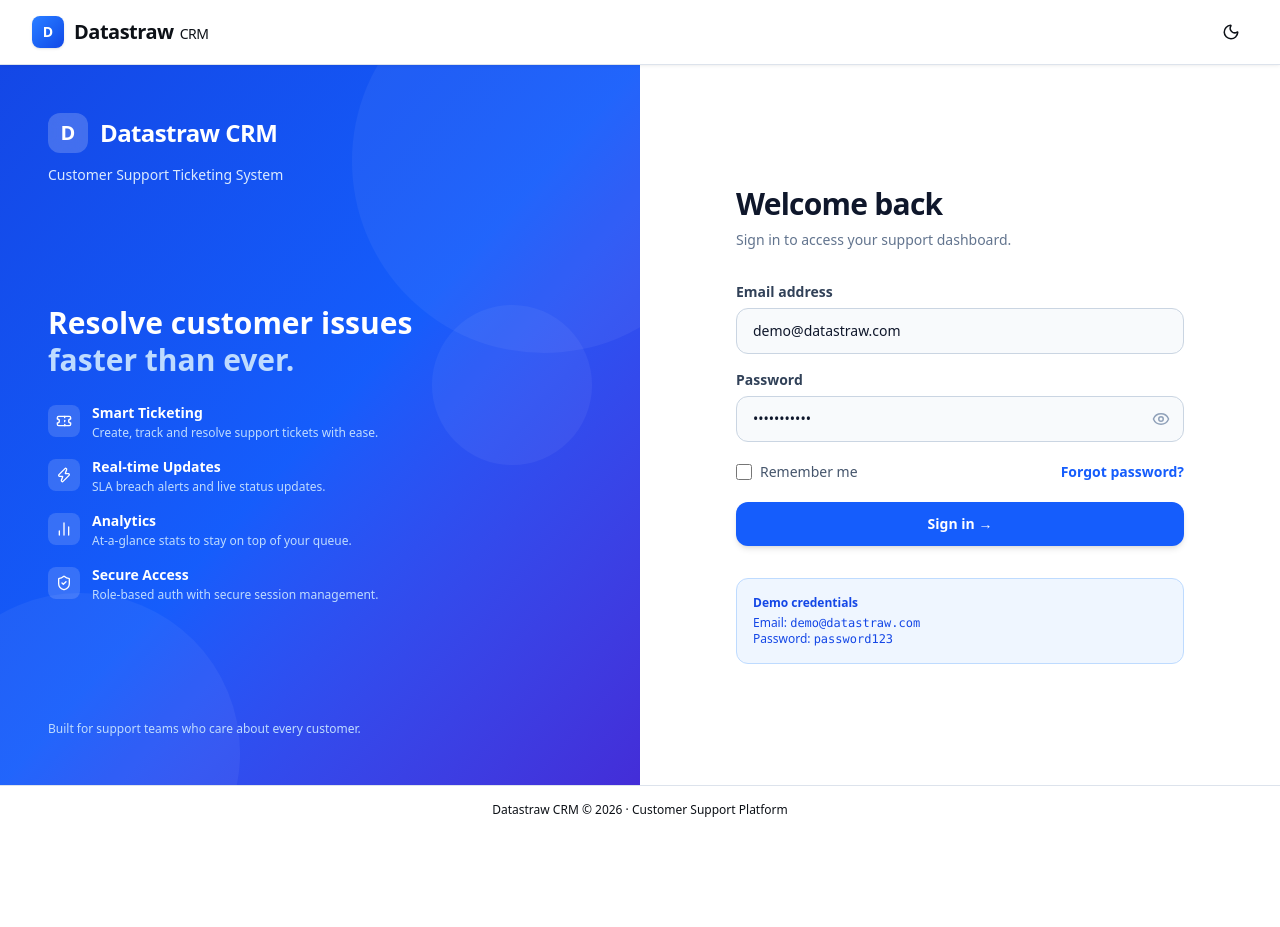
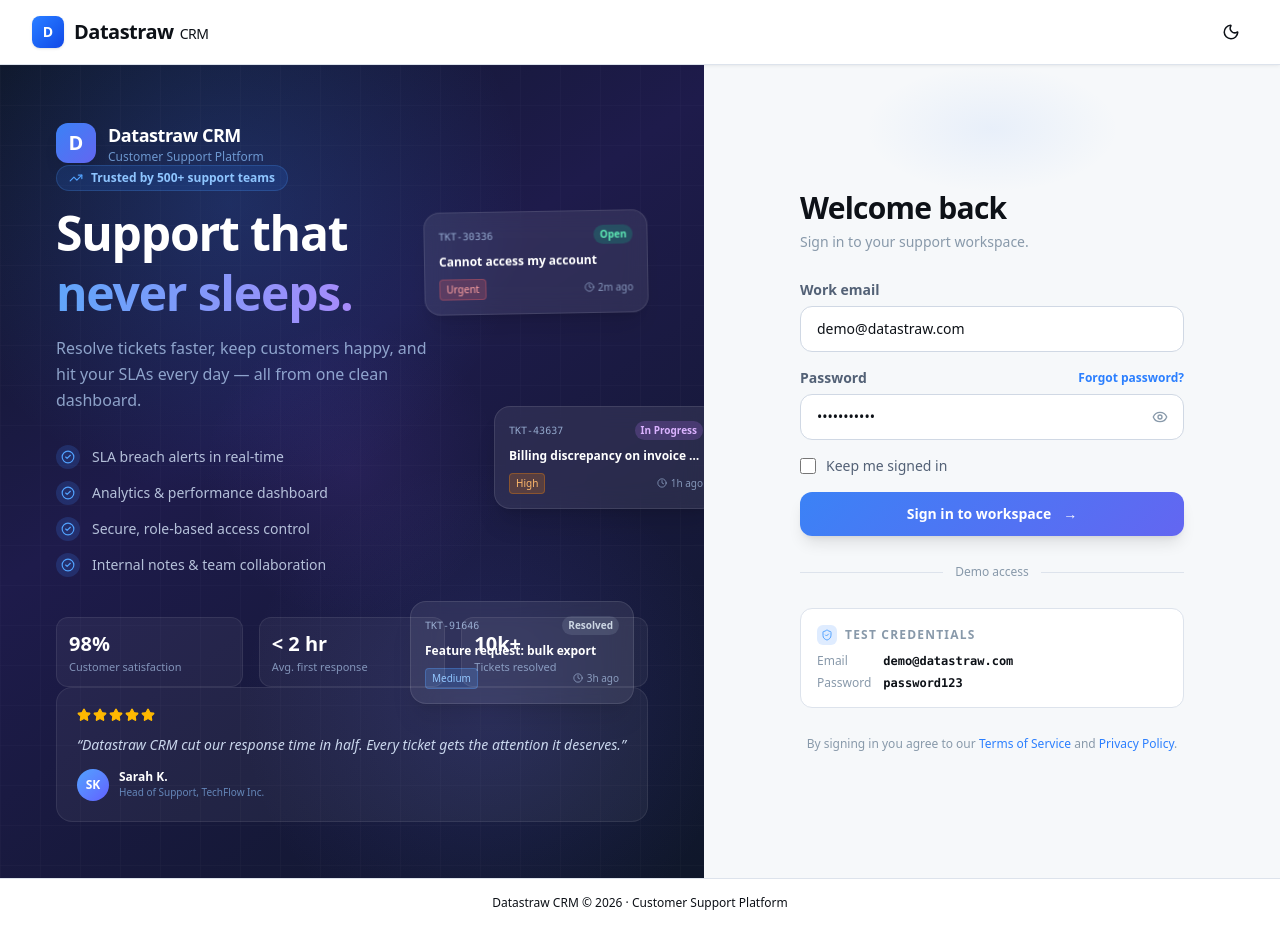
Before and after one commit to sarv-tech/Customer-Support-Ticketing-System, a Next.js app: page /login in a window 1280 px wide. Before the commit the page ends 834 px from the top, so only its background shows below. Built offline with nearby package versions, Linux system fonts and the light colour scheme; no server answers.

Commit message:
feat: complete professional sign-in page redesign

```diff
--- a/src/app/login/page.tsx
+++ b/src/app/login/page.tsx
@@ -1,99 +1,240 @@
 'use client'
 
-import { useActionState, useState } from 'react'
+import { useActionState, useState, useEffect } from 'react'
 import { signIn } from '@/app/actions/auth'
-import { Eye, EyeOff, Ticket, ShieldCheck, Zap, BarChart2 } from 'lucide-react'
+import {
+  Eye, EyeOff, CheckCircle2, Zap, ShieldCheck,
+  BarChart3, Clock, MessageSquare, TrendingUp, Star,
+} from 'lucide-react'
+
+/* ─── Static data ─────────────────────────────── */
+const stats = [
+  { value: '98%',    label: 'Customer satisfaction' },
+  { value: '< 2 hr', label: 'Avg. first response' },
+  { value: '10k+',   label: 'Tickets resolved' },
+]
 
 const features = [
-  { icon: Ticket, title: 'Smart Ticketing', desc: 'Create, track and resolve support tickets with ease.' },
-  { icon: Zap, title: 'Real-time Updates', desc: 'SLA breach alerts and live status updates.' },
-  { icon: BarChart2, title: 'Analytics', desc: 'At-a-glance stats to stay on top of your queue.' },
-  { icon: ShieldCheck, title: 'Secure Access', desc: 'Role-based auth with secure session management.' },
+  { icon: Zap,          text: 'SLA breach alerts in real-time' },
+  { icon: BarChart3,    text: 'Analytics & performance dashboard' },
+  { icon: ShieldCheck,  text: 'Secure, role-based access control' },
+  { icon: MessageSquare,text: 'Internal notes & team collaboration' },
 ]
 
+const testimonial = {
+  quote: 'Datastraw CRM cut our response time in half. Every ticket gets the attention it deserves.',
+  name:  'Sarah K.',
+  role:  'Head of Support, TechFlow Inc.',
+}
+
+/* ─── Animated ticket counter ─────────────────── */
+function Counter({ target, suffix = '' }: { target: number; suffix?: string }) {
+  const [count, setCount] = useState(0)
+  useEffect(() => {
+    let start = 0
+    const step = Math.ceil(target / 40)
+    const id = setInterval(() => {
+      start += step
+      if (start >= target) { setCount(target); clearInterval(id) }
+      else setCount(start)
+    }, 30)
+    return () => clearInterval(id)
+  }, [target])
+  return <>{count}{suffix}</>
+}
+
+/* ─── Floating ticket card (decorative) ────────── */
+function FloatingCard({ className, subject, status, time, priority }: {
+  className?: string; subject: string; status: string; time: string; priority: string
+}) {
+  const priorityColor: Record<string, string> = {
+    Urgent: 'bg-red-400/20 text-red-300 border-red-400/30',
+    High:   'bg-orange-400/20 text-orange-300 border-orange-400/30',
+    Medium: 'bg-blue-400/20 text-blue-300 border-blue-400/30',
+  }
+  const statusColor: Record<string, string> = {
+    Open:        'bg-emerald-400/20 text-emerald-300',
+    'In Progress':'bg-purple-400/20 text-purple-300',
+    Resolved:    'bg-slate-400/20 text-slate-300',
+  }
+
+  return (
+    <div className={`absolute rounded-2xl border border-white/10 bg-white/8 backdrop-blur-md p-3.5 shadow-xl w-56 ${className}`}>
+      <div className="flex items-center justify-between mb-2">
+        <code className="text-[10px] font-mono text-blue-200/70">TKT-{Math.floor(Math.random() * 90000 + 10000)}</code>
+        <span className={`text-[10px] font-semibold px-1.5 py-0.5 rounded-full ${statusColor[status]}`}>{status}</span>
+      </div>
+      <p className="text-white text-xs font-semibold leading-snug mb-2 truncate">{subject}</p>
+      <div className="flex items-center justify-between">
+        <span className={`text-[10px] font-medium px-1.5 py-0.5 rounded border ${priorityColor[priority]}`}>{priority}</span>
+        <span className="text-[10px] text-blue-200/60 flex items-center gap-1"><Clock className="h-2.5 w-2.5" />{time}</span>
+      </div>
+    </div>
+  )
+}
+
+/* ─── Main component ────────────────────────────── */
 export default function LoginPage() {
   const [state, formAction, isPending] = useActionState(signIn, null)
   const [showPassword, setShowPassword] = useState(false)
 
   return (
-    <div className="min-h-[90vh] flex items-stretch -mx-4 sm:-mx-6 lg:-mx-8 -my-8">
-      {/* Left panel — branding */}
-      <div className="hidden lg:flex lg:w-1/2 bg-gradient-to-br from-blue-700 via-blue-600 to-indigo-700 p-12 flex-col justify-between relative overflow-hidden">
-        {/* Background decoration */}
-        <div className="absolute -top-24 -right-24 w-96 h-96 bg-white/5 rounded-full" />
-        <div className="absolute -bottom-32 -left-20 w-80 h-80 bg-white/5 rounded-full" />
-        <div className="absolute top-1/3 right-12 w-40 h-40 bg-white/5 rounded-full" />
+    <div
+      className="min-h-[calc(100vh-4rem)] flex -mx-4 sm:-mx-6 lg:-mx-8 -my-8"
+      style={{ background: 'var(--bg-page)' }}
+    >
+      {/* ═══ LEFT PANEL — Branding ═══════════════════════════════ */}
+      <div className="hidden lg:flex lg:w-[55%] relative overflow-hidden flex-col justify-between p-14"
+        style={{ background: 'linear-gradient(145deg, #0f172a 0%, #1e1b4b 40%, #0f172a 100%)' }}>
+
+        {/* Mesh / glow bg */}
+        <div className="absolute inset-0 pointer-events-none">
+          <div className="absolute top-[-20%] left-[-10%] w-[600px] h-[600px] rounded-full opacity-20"
+            style={{ background: 'radial-gradient(circle, #3b82f6 0%, transparent 70%)' }} />
+          <div className="absolute bottom-[-10%] right-[-5%] w-[500px] h-[500px] rounded-full opacity-15"
+            style={{ background: 'radial-gradient(circle, #6366f1 0%, transparent 70%)' }} />
+          <div className="absolute top-1/2 left-1/2 -translate-x-1/2 -translate-y-1/2 w-[300px] h-[300px] rounded-full opacity-10"
+            style={{ background: 'radial-gradient(circle, #8b5cf6 0%, transparent 70%)' }} />
+          {/* Grid lines */}
+          <svg className="absolute inset-0 w-full h-full opacity-[0.04]" xmlns="http://www.w3.org/2000/svg">
+            <defs>
+              <pattern id="grid" width="40" height="40" patternUnits="userSpaceOnUse">
+                <path d="M 40 0 L 0 0 0 40" fill="none" stroke="white" strokeWidth="1"/>
+              </pattern>
+            </defs>
+            <rect width="100%" height="100%" fill="url(#grid)" />
+          </svg>
+        </div>
+
+        {/* Floating ticket cards — decorative */}
+        <FloatingCard className="top-[18%] right-[8%] animate-float-a"
+          subject="Cannot access my account" status="Open" time="2m ago" priority="Urgent" />
+        <FloatingCard className="top-[42%] right-[-2%] animate-float-b"
+          subject="Billing discrepancy on invoice #4421" status="In Progress" time="1h ago" priority="High" />
+        <FloatingCard className="top-[66%] right-[10%] animate-float-c"
+          subject="Feature request: bulk export" status="Resolved" time="3h ago" priority="Medium" />
 
         {/* Logo */}
         <div className="relative z-10">
           <div className="flex items-center gap-3">
-            <div className="w-10 h-10 bg-white/20 backdrop-blur rounded-xl flex items-center justify-center">
-              <span className="text-white text-xl font-bold">D</span>
+            <div className="w-10 h-10 rounded-xl flex items-center justify-center font-extrabold text-xl text-white shadow-lg"
+              style={{ background: 'linear-gradient(135deg, #3b82f6, #6366f1)' }}>
+              D
             </div>
-            <span className="text-white text-2xl font-bold tracking-tight">Datastraw CRM</span>
+            <div>
+              <p className="text-white font-bold text-lg tracking-tight">Datastraw CRM</p>
+              <p className="text-blue-300/70 text-xs">Customer Support Platform</p>
             </div>
-          <p className="mt-3 text-blue-100 text-sm font-medium">Customer Support Ticketing System</p>
+          </div>
+        </div>
+
+        {/* Main copy */}
+        <div className="relative z-10 space-y-8">
+          <div className="space-y-3">
+            <div className="inline-flex items-center gap-2 bg-blue-500/15 border border-blue-400/20 rounded-full px-3 py-1">
+              <TrendingUp className="h-3.5 w-3.5 text-blue-400" />
+              <span className="text-blue-300 text-xs font-semibold">Trusted by 500+ support teams</span>
+            </div>
+            <h1 className="text-4xl xl:text-5xl font-extrabold text-white leading-tight tracking-tight">
+              Support that<br />
+              <span style={{ background: 'linear-gradient(90deg, #60a5fa, #a78bfa)', WebkitBackgroundClip: 'text', WebkitTextFillColor: 'transparent' }}>
+                never sleeps.
+              </span>
+            </h1>
+            <p className="text-blue-200/70 text-base leading-relaxed max-w-sm">
+              Resolve tickets faster, keep customers happy, and hit your SLAs every day — all from one clean dashboard.
+            </p>
           </div>
 
           {/* Feature list */}
-        <div className="relative z-10 space-y-6">
-          <h2 className="text-white text-3xl font-bold leading-tight">
-            Resolve customer issues<br />
-            <span className="text-blue-200">faster than ever.</span>
-          </h2>
-          <div className="space-y-4">
-            {features.map(({ icon: Icon, title, desc }) => (
-              <div key={title} className="flex items-start gap-3">
-                <div className="mt-0.5 w-8 h-8 bg-white/15 rounded-lg flex items-center justify-center flex-shrink-0">
-                  <Icon className="h-4 w-4 text-white" />
+          <ul className="space-y-3">
+            {features.map(({ icon: Icon, text }) => (
+              <li key={text} className="flex items-center gap-3">
+                <div className="w-6 h-6 rounded-full flex items-center justify-center flex-shrink-0" style={{ background: 'rgba(59,130,246,0.2)' }}>
+                  <CheckCircle2 className="h-3.5 w-3.5 text-blue-400" />
                 </div>
-                <div>
-                  <p className="text-white font-semibold text-sm">{title}</p>
-                  <p className="text-blue-200 text-xs mt-0.5">{desc}</p>
-                </div>
+                <span className="text-sm text-blue-100/80 font-medium">{text}</span>
+              </li>
+            ))}
+          </ul>
+
+          {/* Stats bar */}
+          <div className="grid grid-cols-3 gap-4 pt-2">
+            {stats.map((s) => (
+              <div key={s.label} className="rounded-xl border border-white/8 p-3" style={{ background: 'rgba(255,255,255,0.05)' }}>
+                <p className="text-xl font-extrabold text-white">{s.value}</p>
+                <p className="text-[11px] text-blue-200/60 mt-0.5 leading-tight">{s.label}</p>
               </div>
             ))}
           </div>
         </div>
 
-        {/* Bottom tagline */}
-        <p className="relative z-10 text-blue-200 text-xs">
-          Built for support teams who care about every customer.
+        {/* Testimonial */}
+        <div className="relative z-10 rounded-2xl border border-white/8 p-5" style={{ background: 'rgba(255,255,255,0.05)' }}>
+          <div className="flex gap-0.5 mb-3">
+            {Array.from({ length: 5 }).map((_, i) => (
+              <Star key={i} className="h-3.5 w-3.5 text-amber-400 fill-amber-400" />
+            ))}
+          </div>
+          <p className="text-blue-100/90 text-sm italic leading-relaxed mb-3">
+            &ldquo;{testimonial.quote}&rdquo;
+          </p>
+          <div className="flex items-center gap-2.5">
+            <div className="w-8 h-8 rounded-full bg-gradient-to-br from-blue-400 to-indigo-500 flex items-center justify-center text-white text-xs font-bold">
+              SK
+            </div>
+            <div>
+              <p className="text-white text-xs font-semibold">{testimonial.name}</p>
+              <p className="text-blue-300/60 text-[10px]">{testimonial.role}</p>
+            </div>
+          </div>
+        </div>
+      </div>
+
+      {/* ═══ RIGHT PANEL — Sign-in form ══════════════════════════ */}
+      <div className="w-full lg:w-[45%] flex items-center justify-center p-6 sm:p-10 relative"
+        style={{ background: 'var(--bg-page)' }}>
+
+        {/* Subtle top glow */}
+        <div className="absolute top-0 left-1/2 -translate-x-1/2 w-64 h-32 opacity-30 pointer-events-none"
+          style={{ background: 'radial-gradient(ellipse, #3b82f640 0%, transparent 70%)' }} />
+
+        <div className="w-full max-w-sm space-y-7 relative z-10">
+
+          {/* Mobile logo */}
+          <div className="lg:hidden flex items-center gap-2.5 justify-center">
+            <div className="w-9 h-9 rounded-xl flex items-center justify-center font-bold text-white"
+              style={{ background: 'linear-gradient(135deg, #3b82f6, #6366f1)' }}>
+              D
+            </div>
+            <span className="text-xl font-bold" style={{ color: 'var(--text-primary)' }}>Datastraw CRM</span>
+          </div>
+
+          {/* Heading */}
+          <div className="space-y-1.5">
+            <h2 className="text-2xl sm:text-3xl font-extrabold tracking-tight" style={{ color: 'var(--text-primary)' }}>
+              Welcome back
+            </h2>
+            <p className="text-sm" style={{ color: 'var(--text-tertiary)' }}>
+              Sign in to your support workspace.
             </p>
           </div>
 
-      {/* Right panel — login form */}
-      <div className="w-full lg:w-1/2 flex items-center justify-center p-6 sm:p-12 bg-white dark:bg-slate-900">
-        <div className="w-full max-w-md space-y-8">
-          {/* Mobile logo (hidden on lg) */}
-          <div className="lg:hidden flex items-center gap-2 justify-center mb-2">
-            <div className="w-9 h-9 bg-gradient-to-br from-blue-500 to-blue-700 rounded-xl flex items-center justify-center">
-              <span className="text-white font-bold">D</span>
-            </div>
-            <span className="text-xl font-bold text-blue-700">Datastraw CRM</span>
-          </div>
-
-          <div>
-            <h1 className="text-3xl font-extrabold text-slate-900 dark:text-slate-100 tracking-tight">
-              Welcome back
-            </h1>
-            <p className="mt-2 text-slate-500 dark:text-slate-400 text-sm">
-              Sign in to access your support dashboard.
-            </p>
-          </div>
-
-          <form className="space-y-5" action={formAction}>
+          {/* Error alert */}
           {state?.error && (
-              <div className="bg-red-50 dark:bg-red-900/20 border border-red-200 dark:border-red-700 text-red-700 dark:text-red-400 px-4 py-3 rounded-xl text-sm flex items-center gap-2">
-                <span className="font-semibold">⚠</span>
-                {state.error}
+            <div className="flex items-start gap-2.5 rounded-xl border px-4 py-3 text-sm animate-fade-in"
+              style={{ background: 'rgba(239,68,68,0.08)', borderColor: 'rgba(239,68,68,0.25)', color: '#f87171' }}>
+              <span className="font-bold mt-0.5 text-base">⚠</span>
+              <span>{state.error}</span>
             </div>
           )}
 
-            <div className="space-y-4">
-              <div>
-                <label htmlFor="email-address" className="block text-sm font-semibold text-slate-700 dark:text-slate-300 mb-1.5">
-                  Email address
+          {/* Form */}
+          <form className="space-y-4" action={formAction} noValidate>
+            {/* Email */}
+            <div className="space-y-1.5">
+              <label htmlFor="email-address" className="block text-sm font-semibold" style={{ color: 'var(--text-secondary)' }}>
+                Work email
               </label>
               <input
                 id="email-address"
@@ -101,16 +242,22 @@ export default function LoginPage() {
                 type="email"
                 autoComplete="email"
                 required
-                  className="block w-full px-4 py-3 border border-slate-300 dark:border-slate-600 rounded-xl text-slate-900 dark:text-slate-100 placeholder-slate-400 bg-slate-50 dark:bg-slate-800 hover:bg-white dark:hover:bg-slate-700 focus:bg-white dark:focus:bg-slate-700 focus:outline-none focus:ring-2 focus:ring-blue-500 focus:border-blue-500 transition-all text-sm"
                 placeholder="you@company.com"
                 defaultValue="demo@datastraw.com"
+                className="block w-full t-input rounded-xl py-3 px-4 text-sm"
               />
             </div>
 
-              <div>
-                <label htmlFor="password" className="block text-sm font-semibold text-slate-700 dark:text-slate-300 mb-1.5">
+            {/* Password */}
+            <div className="space-y-1.5">
+              <div className="flex items-center justify-between">
+                <label htmlFor="password" className="block text-sm font-semibold" style={{ color: 'var(--text-secondary)' }}>
                   Password
                 </label>
+                <a href="#" className="text-xs font-semibold text-blue-500 hover:text-blue-400 transition-colors">
+                  Forgot password?
+                </a>
+              </div>
               <div className="relative">
                 <input
                   id="password"
@@ -118,46 +265,45 @@ export default function LoginPage() {
                   type={showPassword ? 'text' : 'password'}
                   autoComplete="current-password"
                   required
-                    className="block w-full px-4 py-3 pr-11 border border-slate-300 dark:border-slate-600 rounded-xl text-slate-900 dark:text-slate-100 placeholder-slate-400 bg-slate-50 dark:bg-slate-800 hover:bg-white dark:hover:bg-slate-700 focus:bg-white dark:focus:bg-slate-700 focus:outline-none focus:ring-2 focus:ring-blue-500 focus:border-blue-500 transition-all text-sm"
-                    placeholder="Your password"
+                  placeholder="••••••••"
                   defaultValue="password123"
+                  className="block w-full t-input rounded-xl py-3 px-4 pr-12 text-sm"
                 />
                 <button
                   type="button"
                   onClick={() => setShowPassword(!showPassword)}
-                    className="absolute inset-y-0 right-0 pr-3.5 flex items-center text-slate-400 hover:text-slate-600 dark:hover:text-slate-300 focus:outline-none transition-colors"
+                  className="absolute inset-y-0 right-0 pr-4 flex items-center transition-colors"
+                  style={{ color: 'var(--text-tertiary)' }}
                   tabIndex={-1}
                   aria-label={showPassword ? 'Hide password' : 'Show password'}
                 >
-                    {showPassword ? <EyeOff className="h-4.5 w-4.5" /> : <Eye className="h-4.5 w-4.5" />}
+                  {showPassword
+                    ? <EyeOff className="h-4 w-4" />
+                    : <Eye className="h-4 w-4" />}
                 </button>
               </div>
             </div>
-            </div>
 
-            <div className="flex items-center justify-between text-sm">
-              <label className="flex items-center gap-2 cursor-pointer">
-                <input
-                  type="checkbox"
-                  name="remember-me"
-                  className="h-4 w-4 rounded border-slate-300 text-blue-600 focus:ring-blue-500"
-                />
-                <span className="text-slate-600 dark:text-slate-400 font-medium">Remember me</span>
+            {/* Remember me */}
+            <label className="flex items-center gap-2.5 cursor-pointer group">
+              <input type="checkbox" name="remember-me"
+                className="h-4 w-4 rounded border-slate-300 text-blue-600 focus:ring-blue-500 focus:ring-offset-0 cursor-pointer" />
+              <span className="text-sm font-medium transition-colors" style={{ color: 'var(--text-secondary)' }}>
+                Keep me signed in
+              </span>
             </label>
-              <a href="#" className="text-blue-600 hover:text-blue-700 font-semibold transition-colors">
-                Forgot password?
-              </a>
-            </div>
 
+            {/* Submit */}
             <button
               type="submit"
               id="sign-in-button"
               disabled={isPending}
-              className={`w-full flex items-center justify-center gap-2 py-3 px-4 rounded-xl text-white font-bold text-sm shadow-md transition-all duration-200 focus:outline-none focus:ring-2 focus:ring-offset-2 focus:ring-blue-500 ${
+              className={`w-full flex items-center justify-center gap-2 py-3 px-4 rounded-xl text-white text-sm font-bold shadow-lg transition-all duration-200 focus:outline-none focus:ring-2 focus:ring-blue-500 focus:ring-offset-2 ${
                 isPending
-                  ? 'bg-blue-400 cursor-not-allowed'
-                  : 'bg-blue-600 hover:bg-blue-700 hover:shadow-lg hover:-translate-y-0.5'
+                  ? 'opacity-70 cursor-not-allowed'
+                  : 'hover:shadow-blue-500/25 hover:-translate-y-0.5'
               }`}
+              style={{ background: isPending ? '#3b82f6' : 'linear-gradient(135deg, #3b82f6, #6366f1)' }}
             >
               {isPending ? (
                 <>
@@ -165,19 +311,64 @@ export default function LoginPage() {
                   Signing in...
                 </>
               ) : (
-                'Sign in →'
+                <>Sign in to workspace <span className="ml-1">→</span></>
               )}
             </button>
           </form>
 
-          {/* Demo credentials hint */}
-          <div className="bg-blue-50 dark:bg-blue-900/20 border border-blue-200 dark:border-blue-700 rounded-xl p-4 text-xs text-blue-700 dark:text-blue-300">
-            <p className="font-bold mb-1">Demo credentials</p>
-            <p>Email: <span className="font-mono">demo@datastraw.com</span></p>
-            <p>Password: <span className="font-mono">password123</span></p>
+          {/* Divider */}
+          <div className="relative flex items-center gap-3">
+            <div className="flex-1 h-px" style={{ background: 'var(--border)' }} />
+            <span className="text-xs font-medium" style={{ color: 'var(--text-tertiary)' }}>Demo access</span>
+            <div className="flex-1 h-px" style={{ background: 'var(--border)' }} />
+          </div>
+
+          {/* Demo credentials box */}
+          <div className="rounded-xl border p-4 space-y-2" style={{ background: 'var(--bg-card)', borderColor: 'var(--border)' }}>
+            <div className="flex items-center gap-2 mb-2">
+              <div className="w-5 h-5 rounded-md bg-blue-500/15 flex items-center justify-center">
+                <ShieldCheck className="h-3 w-3 text-blue-400" />
+              </div>
+              <span className="text-xs font-bold uppercase tracking-widest" style={{ color: 'var(--text-tertiary)' }}>
+                Test credentials
+              </span>
+            </div>
+            <div className="grid grid-cols-[auto_1fr] gap-x-3 gap-y-1.5 text-xs">
+              <span style={{ color: 'var(--text-tertiary)' }}>Email</span>
+              <code className="font-mono font-semibold" style={{ color: 'var(--text-primary)' }}>demo@datastraw.com</code>
+              <span style={{ color: 'var(--text-tertiary)' }}>Password</span>
+              <code className="font-mono font-semibold" style={{ color: 'var(--text-primary)' }}>password123</code>
             </div>
           </div>
+
+          {/* Footer note */}
+          <p className="text-center text-xs" style={{ color: 'var(--text-tertiary)' }}>
+            By signing in you agree to our{' '}
+            <a href="#" className="text-blue-500 hover:underline">Terms of Service</a>
+            {' '}and{' '}
+            <a href="#" className="text-blue-500 hover:underline">Privacy Policy</a>.
+          </p>
         </div>
+      </div>
+
+      {/* Floating card animations */}
+      <style>{`
+        @keyframes floatA {
+          0%, 100% { transform: translateY(0px) rotate(-1deg); }
+          50% { transform: translateY(-10px) rotate(-1deg); }
+        }
+        @keyframes floatB {
+          0%, 100% { transform: translateY(0px) rotate(1deg); }
+          50% { transform: translateY(-14px) rotate(1deg); }
+        }
+        @keyframes floatC {
+          0%, 100% { transform: translateY(0px) rotate(-0.5deg); }
+          50% { transform: translateY(-8px) rotate(-0.5deg); }
+        }
+        .animate-float-a { animation: floatA 4s ease-in-out infinite; }
+        .animate-float-b { animation: floatB 5s ease-in-out infinite 0.8s; }
+        .animate-float-c { animation: floatC 4.5s ease-in-out infinite 1.5s; }
+      `}</style>
     </div>
   )
 }
```
Lines whose indentation alone changed are shown as unchanged.
